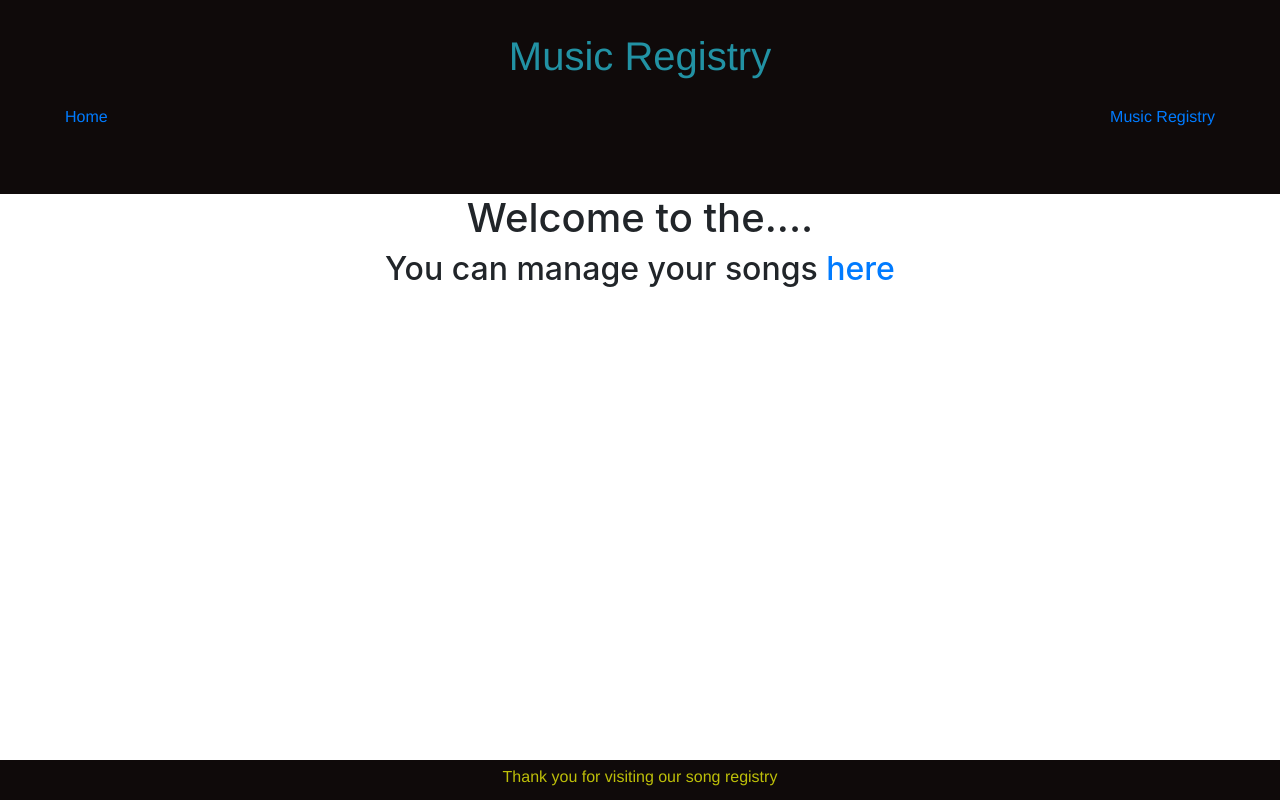
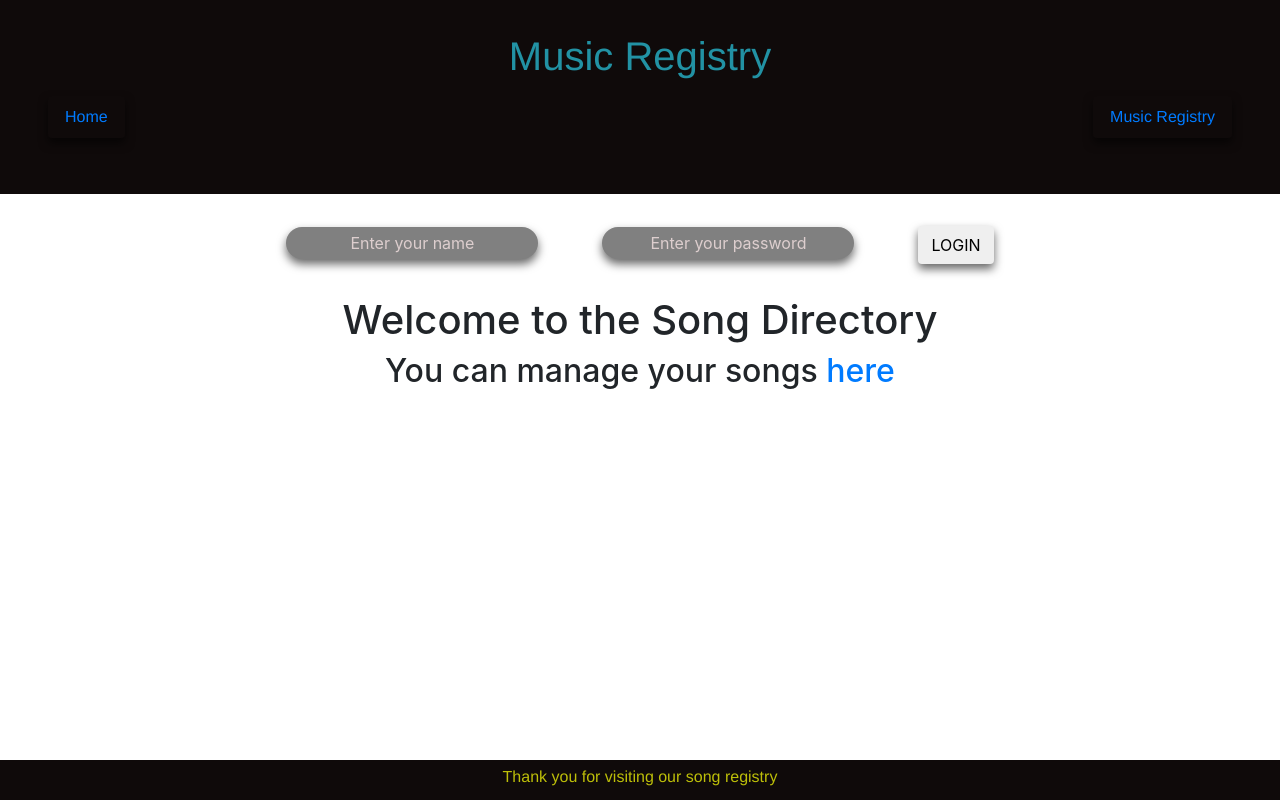
Before and after one commit to bradfan/React_Project, a React (Create React App) app in the folder music-react/: page / in a window 1280 px wide. Built offline with nearby package versions, Linux system fonts and the light colour scheme; no server answers.

Commit message:
Login data saved to database.

```diff
--- a/music-react/src/component/general/RouterComponent.jsx
+++ b/music-react/src/component/general/RouterComponent.jsx
@@ -2,7 +2,6 @@ import React, {Component} from 'react'
 import { BrowserRouter as Router, Route, Routes } from 'react-router-dom'
 import UpdateMusicComponent from '../music/UpdateMusicComponent'
 import SongRegistryComponent from '../music/SongRegistryComponent'
-// import SongRegFunctionComponent from '../music/SongRegFunctionComponent'
 import AddMusic from '../music/AddMusic'
 import Footer from '../pages/Footer'
 import Header from '../pages/Header'
@@ -20,8 +19,7 @@ class RouterComponent extends Component {
                     <Route path="/theSong/:id" element={<AddMusic/>}></Route>
                     <Route path="/song/:id" element={<UpdateMusicComponent/>}></Route>
                     <Route path="/songRegistry" element={<SongRegistryComponent/>}></Route>
-                    {/* <Route path="/songRegistry" element={<SongRegFunctionComponent/>}></Route>  */}
-                    </Routes>
+                   </Routes>
                     <Footer />
                  </Router>
             </div>
--- a/music-react/src/component/general/WelcomeComponent.jsx
+++ b/music-react/src/component/general/WelcomeComponent.jsx
@@ -1,18 +1,75 @@
-import React, { Component } from "react";
-import {Link} from "react-router-dom";
+import React from "react";
+import { Link } from "react-router-dom";
+import { useParams, useNavigate } from "react-router-dom";
+import { useState, useEffect, useCallback } from "react";
+import LoginDataService from "../../service/LoginDataService";
+import "../../index.css";
 
-class WelcomeComponent extends Component {
-  constructor(props) {
-    super(props);
-    this.state = {
-      name: this.props.name,
+function WelcomeComponent()  {
+  const [name, setName] = useState("");
+  const [password, setPassword] = useState("");
+  const [login, setLogin] = useState({});
+  const { id } = useParams();
+
+  useEffect(() => {
+    LoginDataService.addLogin(login).then((response) => {
+      setLogin(response.data);
+    });
+  }, []);
+
+  const handleChange = (e) => {
+    console.log("LOGIN btn clicked");
+    setLogin({
+      ...login,
+      [e.target.name]: e.target.value,
+    });
     };
-  }
-  render() {
+
+  const handleSubmit = (e) => {
+    e.preventDefault();
+    // setName({
+    //   [e.target.name]: e.target.value,
+    // });
+    // setPassword({
+    //   [e.target.name]: e.target.value,
+    // });
+    setLogin({
+      [e.target.name]: e.target.value,
+    });
+    LoginDataService.addLogin(login);
+    LoginDataService.addLogin(login);
+
+  };
+
+
     return (
       <div className="container">
+        <div>
+          <input
+            className="nameField user field"
+            placeholder="Enter your name"
+            type="text"
+            value={id}
+             name="name"
+            onChange={handleChange}
+          ></input>
+          <input
+            className="passwordField user field"
+            placeholder="Enter your password"
+            type="text"
+            value={id}
+           name="password"
+            onChange={handleChange}
+          ></input>
+          <button className="userSubmit user btn"
+          onClick={handleSubmit}
+          >LOGIN</button>
+        </div>
+
         <div className="box">
-          <h1 className="welcome">Welcome {this.state.name} to the....</h1>
+          <h1 className="welcome">
+            Welcome {id} to the Song Directory
+          </h1>
           <h2 className="manage">
             You can manage your songs
             <Link to="/songRegistry"> here</Link>
@@ -20,6 +77,54 @@ class WelcomeComponent extends Component {
         </div>
       </div>
     );
-  }
+
 }
 export default WelcomeComponent;
+
+
+// import React, { Component } from "react";
+// import { Link } from "react-router-dom";
+// import "../../index.css";
+// class WelcomeComponent extends Component {
+//   constructor(props) {
+//     super(props);
+//     this.state = {
+//       name: this.props.name,
+//       password: this.props.password
+//     };
+//   }
+//   render() {
+//     return (
+//       <div className="container">
+//         <div>
+//           <input
+//             className="nameField user field"
+//             placeholder="Enter your name"
+//             type="text"
+//             value={this.props.name}
+//             name={this.props.name}
+//           ></input>
+//           <input
+//             className="passwordField user field"
+//             placeholder="Enter your password"
+//             type="text"
+//             value={this.props.password}
+//             name={this.props.password}
+//           ></input>
+//           <button className="userSubmit user btn">LOGIN</button>
+//         </div>
+
+//         <div className="box">
+//           <h1 className="welcome">
+//             Welcome {this.state.name} to the Song Directory
+//           </h1>
+//           <h2 className="manage">
+//             You can manage your songs
+//             <Link to="/songRegistry"> here</Link>
+//           </h2>
+//         </div>
+//       </div>
+//     );
+//   }
+// }
+// export default WelcomeComponent;
--- a/music-react/src/component/music/AddMusic.jsx
+++ b/music-react/src/component/music/AddMusic.jsx
@@ -25,8 +25,7 @@ function AddMusic() {
         ...songs,
         [e.target.name]: e.target.value,
       });
-
-    };
+      };
 
   const handleSubmit = (e) => {
     e.preventDefault();
--- a/music-react/src/index.css
+++ b/music-react/src/index.css
@@ -5,6 +5,7 @@ body {
     sans-serif;
   -webkit-font-smoothing: antialiased;
   -moz-osx-font-smoothing: grayscale;
+  font-size: 62.5%;
 }
 
 code {
@@ -12,6 +13,41 @@ code {
     monospace;
 }
 
-/* .app{
-  background-color: blue;
-} */
+.user {
+  border-radius: 10px;
+  margin:2rem;
+}
+.field {
+  border-radius: 1rem;
+  background-color:gray;
+  height:2rem;
+  box-shadow: 0 5px 10px rgba(0, 0, 0, 0.6);
+  border:none;
+
+}
+.field::placeholder{
+  color: rgb(221, 206, 206);
+  text-align: center;
+}
+.field:hover{
+  background-color:azure;
+  box-shadow: 0 5px 10px rgba(0, 0, 0, 0.9);
+  transform: scale(1.01) translateY(-0.4rem);
+  transition: all 0.3s ease;
+}
+
+.btn {
+  box-shadow: 0 5px 10px rgba(0, 0, 0, 0.6);
+}
+
+.btn:hover {
+  box-shadow: 0 5px 10px rgba(0, 0, 0, 0.9);
+  transform: scale(1.01) translateY(-0.4rem);
+  transition: all 0.3s ease;
+}
+
+.btn:active {
+  outline: none;
+  transform: translateY(-1.5px);
+  box-shadow: 0 0.5rem 1rem rgba(0, 0, 0, 0.2);
+}
```
Also changed, not shown: music-react/src/component/music/UpdateMusicComponent.jsx (+0 -35 lines).
